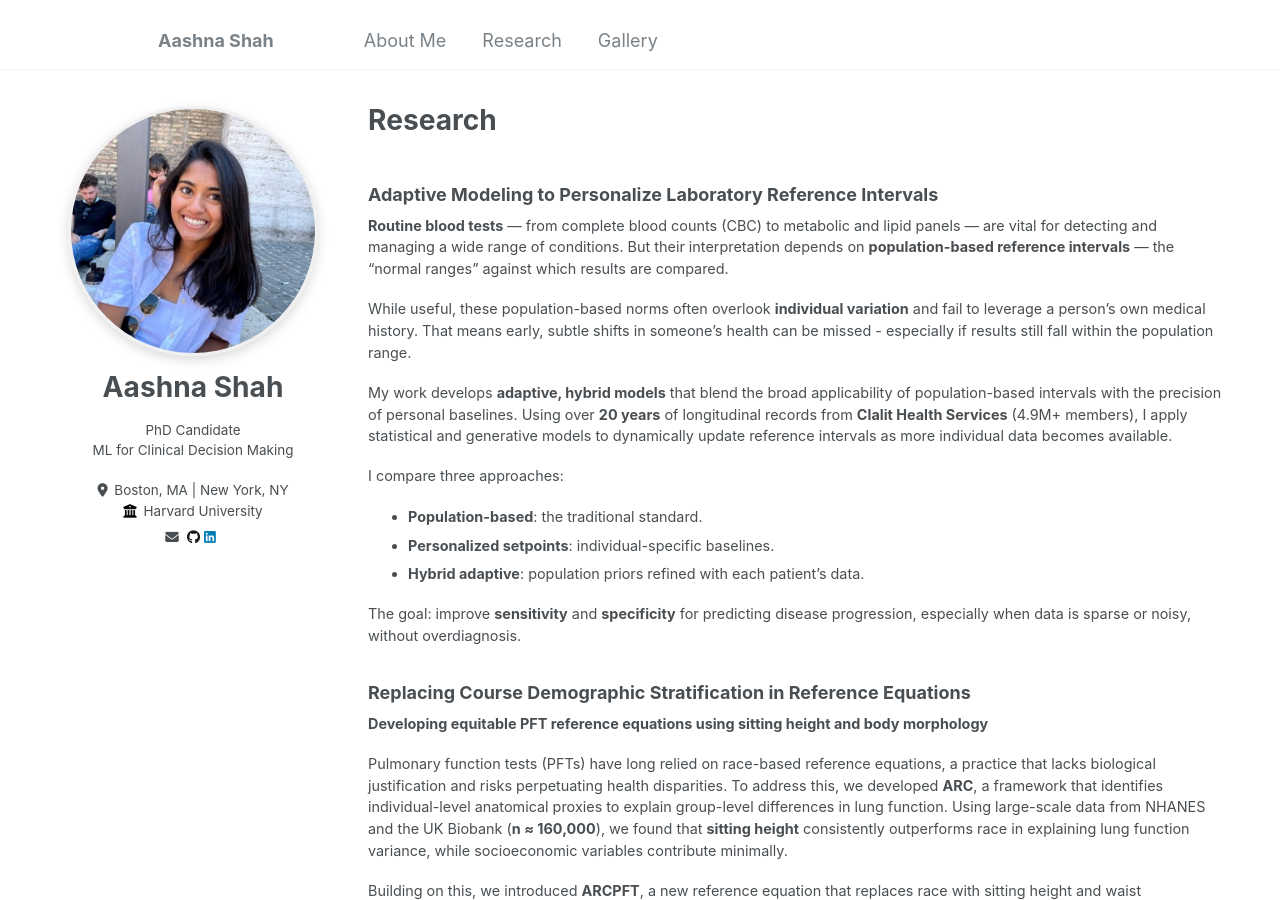
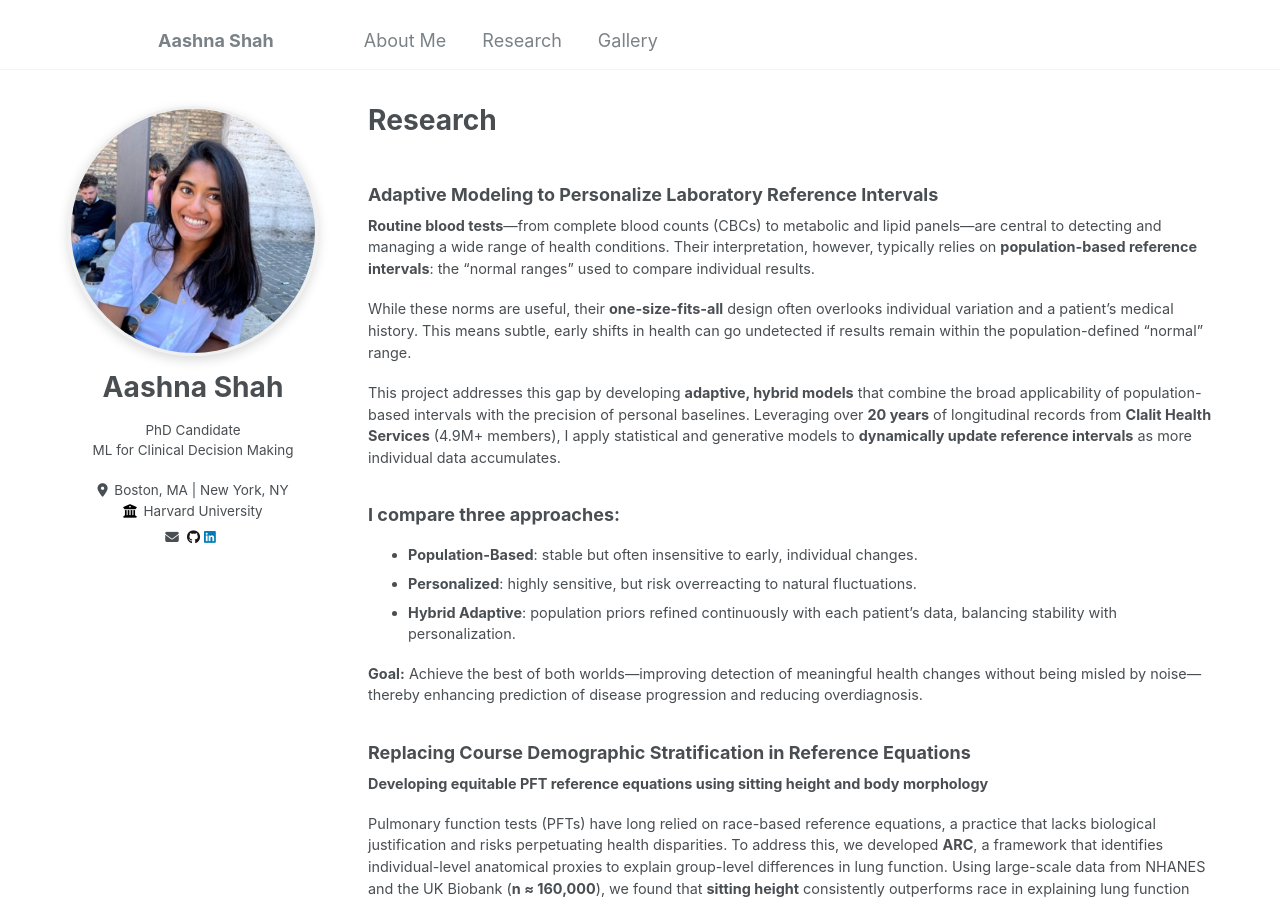
Before and after one commit to aashnapshah/aashnapshah.github.io, a Jekyll site: the page built from _pages/research.md, in a window 1280 px wide and 900 px high. Built offline with Jekyll 4.4.1, drawn with Linux system fonts in a browser that asks for light colours.

Commit message:
Update research.md

```diff
--- a/_pages/research.md
+++ b/_pages/research.md
@@ -6,19 +6,18 @@ author_profile: true
 ---
 
 ### Adaptive Modeling to Personalize Laboratory Reference Intervals
-**Routine blood tests** — from complete blood counts (CBC) to metabolic and lipid panels — are vital for detecting and managing a wide range of conditions. But their interpretation depends on **population-based reference intervals** — the "normal ranges" against which results are compared.
+**Routine blood tests**—from complete blood counts (CBCs) to metabolic and lipid panels—are central to detecting and managing a wide range of health conditions. Their interpretation, however, typically relies on **population-based reference intervals**: the “normal ranges” used to compare individual results.
 
-While useful, these population-based norms often overlook **individual variation** and fail to leverage a person's own medical history. That means early, subtle shifts in someone's health can be missed - especially if results still fall within the population range.
+While these norms are useful, their **one-size-fits-all** design often overlooks individual variation and a patient’s medical history. This means subtle, early shifts in health can go undetected if results remain within the population-defined “normal” range.
 
-My work develops **adaptive, hybrid models** that blend the broad applicability of population-based intervals with the precision of personal baselines. Using over **20 years** of longitudinal records from **Clalit Health Services** (4.9M+ members), I apply statistical and generative models to dynamically update reference intervals as more individual data becomes available.
+This project addresses this gap by developing **adaptive, hybrid models** that combine the broad applicability of population-based intervals with the precision of personal baselines. Leveraging over **20 years** of longitudinal records from **Clalit Health Services** (4.9M+ members), I apply statistical and generative models to **dynamically update reference intervals** as more individual data accumulates.
 
-I compare three approaches:
+### I compare three approaches:
+- **Population-Based**: stable but often insensitive to early, individual changes.
+- **Personalized**: highly sensitive, but risk overreacting to natural fluctuations.
+- **Hybrid Adaptive**: population priors refined continuously with each patient’s data, balancing stability with personalization.
 
-- **Population-based**: the traditional standard.
-- **Personalized setpoints**: individual-specific baselines.
-- **Hybrid adaptive**: population priors refined with each patient's data.
-
-The goal: improve **sensitivity** and **specificity** for predicting disease progression, especially when data is sparse or noisy, without overdiagnosis.
+**Goal:** Achieve the best of both worlds—improving detection of meaningful health changes without being misled by noise—thereby enhancing prediction of disease progression and reducing overdiagnosis.
 
 ### Replacing Course Demographic Stratification in Reference Equations
 **Developing equitable PFT reference equations using sitting height and body morphology**
```
